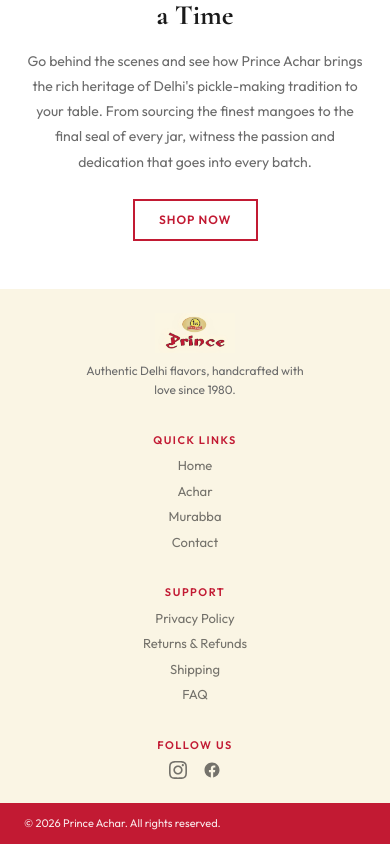
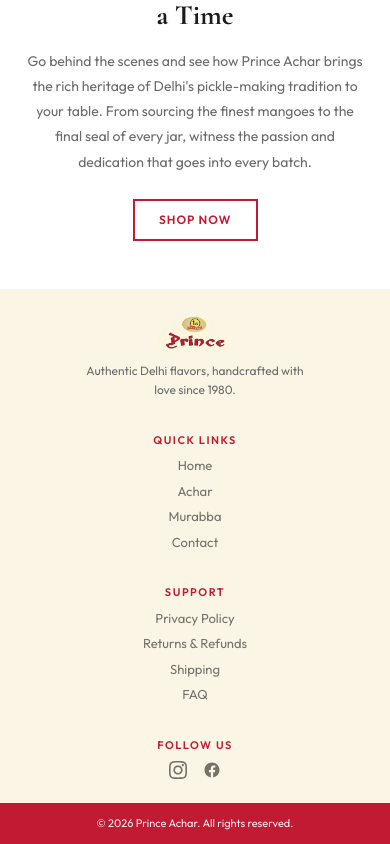
Before and after one commit to PrinceAchar/prince, a Next.js app: page / in a window 390 px wide. Shown: the part 2557-3401 px from the top of the page. Built offline with nearby package versions, Linux system fonts and the light colour scheme; no server answers.

Commit message:
Center align copyright strip on mobile

```diff
--- a/src/components/Footer.tsx
+++ b/src/components/Footer.tsx
@@ -105,11 +105,11 @@
 
       {/* Copyright strip */}
       <div className="bg-red">
-        <div className="max-w-[1150px] mx-auto px-6 py-3 flex items-center justify-between">
-          <p className="text-[11px] text-white/90">
+        <div className="max-w-[1150px] mx-auto px-6 py-3 flex flex-col md:flex-row items-center justify-between gap-1 md:gap-0">
+          <p className="text-[11px] text-white/90 text-center md:text-left">
             &copy; {year} Prince Achar. All rights reserved.
           </p>
-          <span className="text-[11px] text-white/80 hidden sm:block">
+          <span className="text-[11px] text-white/80 hidden md:block">
             Handcrafted in Delhi since 1980
           </span>
         </div>
```
